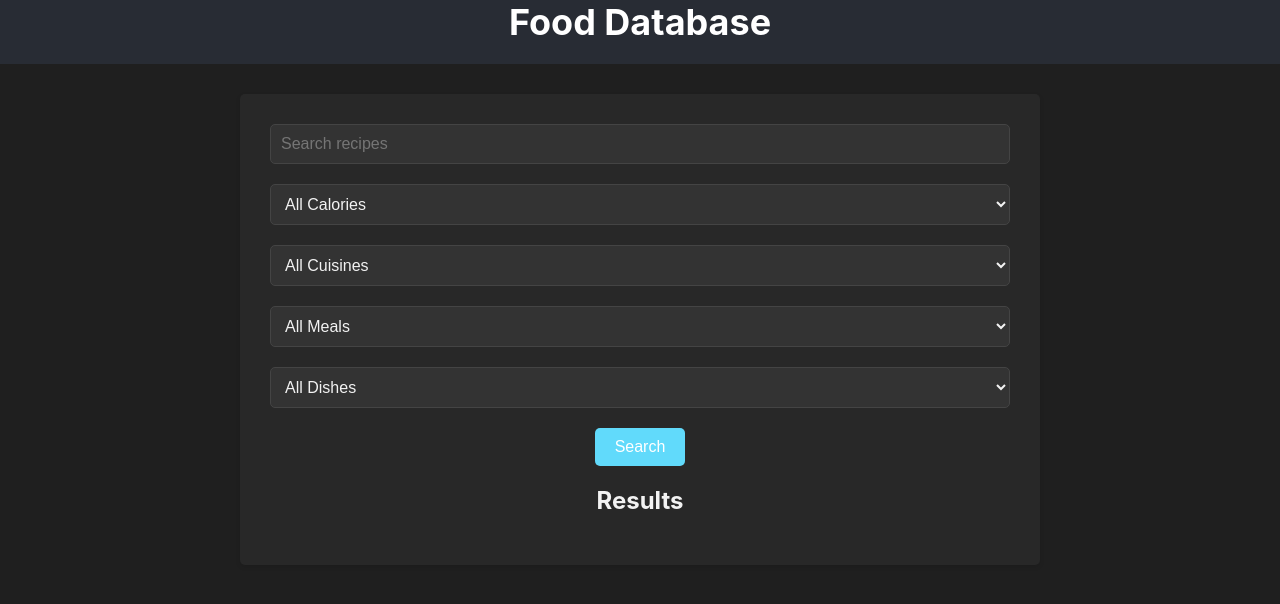
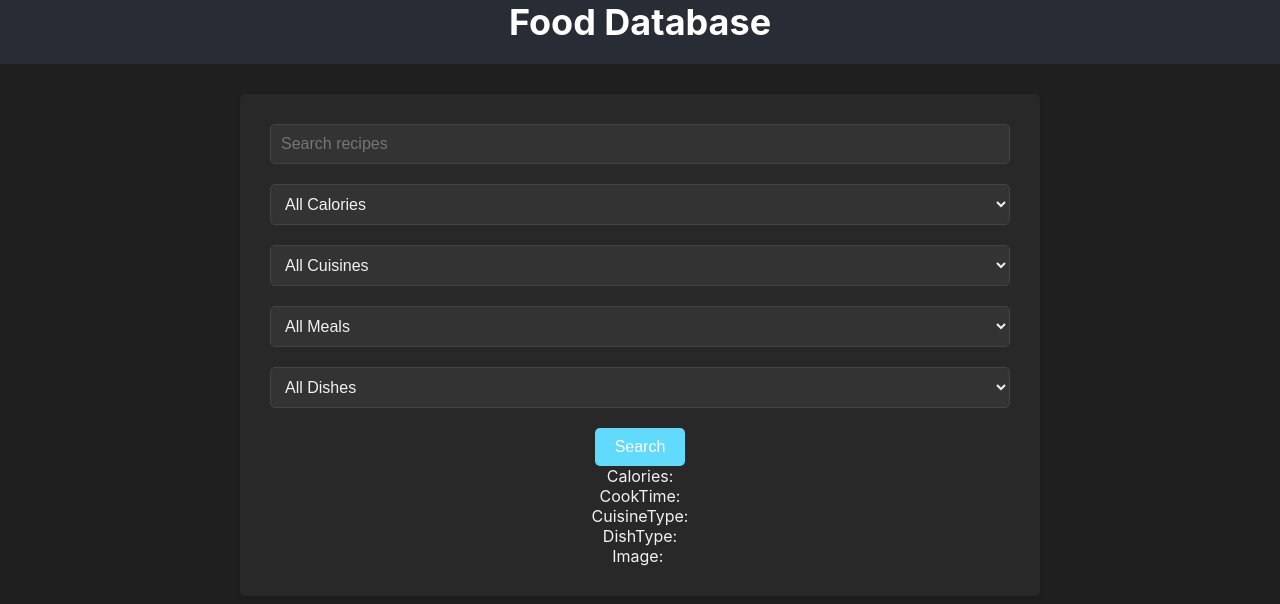
Before and after one commit to yallie11/flavorfinder-, a React (Create React App) app: page / in a window 1280 px wide. Shown: the top 604 px of the page. Built offline with nearby package versions, Linux system fonts and the light colour scheme.

Commit message:
update search results

```diff
--- a/src/App.js
+++ b/src/App.js
@@ -54,9 +54,14 @@ function App() {
 	const [filteredRecipes, setFilteredRecipes] = useState([]);
 
 	const handleSearch = () => {
-		fetch(`https://my-api-url.com/recipes?searchTerm=${searchParams.searchTerm}`)
+		fetch(`http://127.0.0.1:5000/recipes/%chicken%/%starter%/%french%/%brunch%`)
 			.then((response) => response.json())
-			.then((data) => setFilteredRecipes(data))
+			.then((data) => {
+				filteredRecipes = data.recipes[0]
+				console.log(filteredRecipes)
+				setFilteredRecipes(filteredRecipes)
+
+			})
 			.catch((error) => console.log(error));
 	};
 
--- a/src/components/RecipeResults.js
+++ b/src/components/RecipeResults.js
@@ -1,23 +1,33 @@
-import React from 'react';
+import React from "react";
 
+function RecipeResults(props) {
+  const { calories, cookTime, cuisineType, dishType, image } = props;
 
-function RecipeResults({recipes}) {
-    return (
-        <div>
-            <h2>Results</h2>
-            <ul>
-                {recipes.map((recipe) => (
-                    <li key={recipe.id}>
-                        <h2>{recipe.name}</h2>
-                        <p>Calories: {recipe.calories}</p>
-                        <p>Cuisine: {recipe.cuisine.join(', ')}</p>
-                        <p>Meal: {recipe.meal.join(', ')}</p>
-                        <p>Dish: {recipe.dish.join(', ')}</p>
-                    </li>
-                ))}
-            </ul>
-        </div>
-    );
+  return (
+    <div>
+      <div>
+        Calories
+        <span>: {calories}</span>
+      </div>
+      <div>
+        CookTime
+        <span>: {cookTime}</span>
+      </div>
+      <div>
+        CuisineType
+        <span>: {cuisineType}</span>
+      </div>
+      <div>
+        DishType
+        <span>: {dishType}</span>
+      </div>
+      <div>
+        Image
+        <span>: </span>
+        <img src={image} alt="" />
+      </div>
+    </div>
+  );
 }
 
 export default RecipeResults;
```
